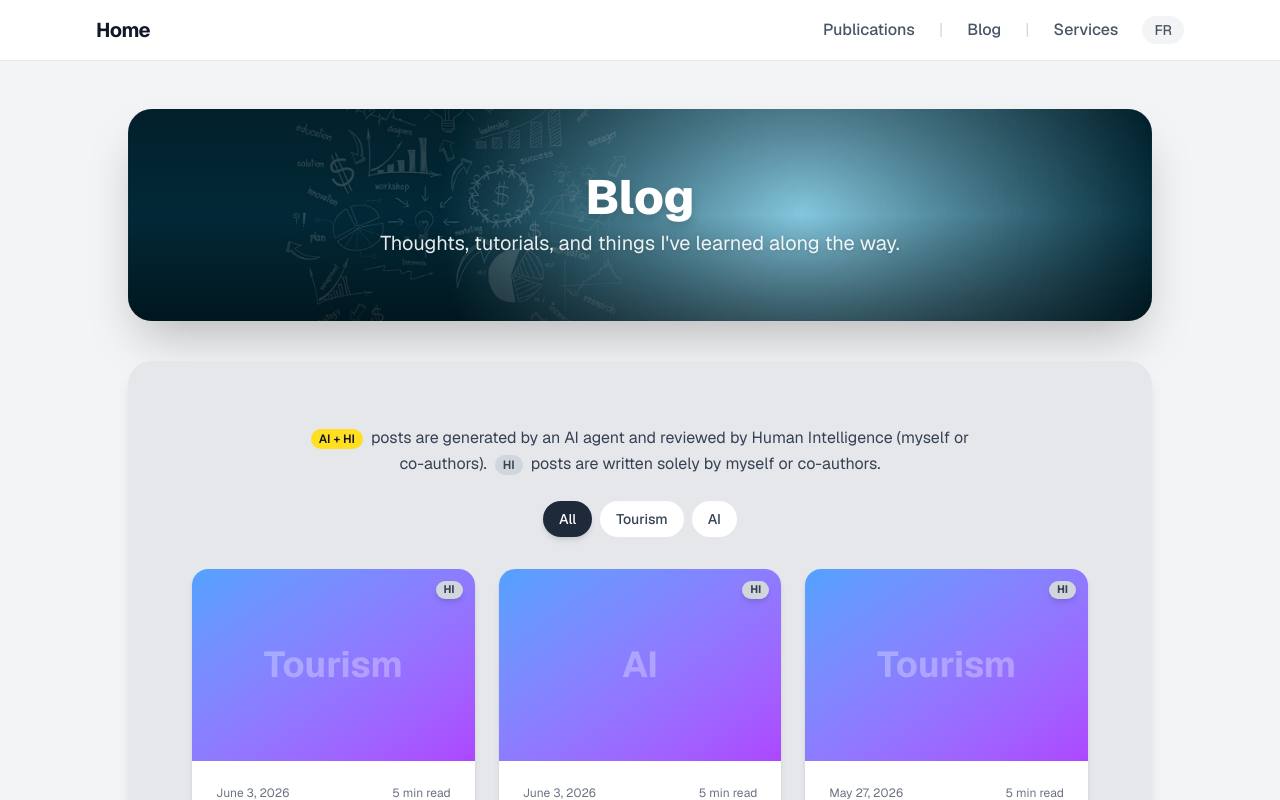
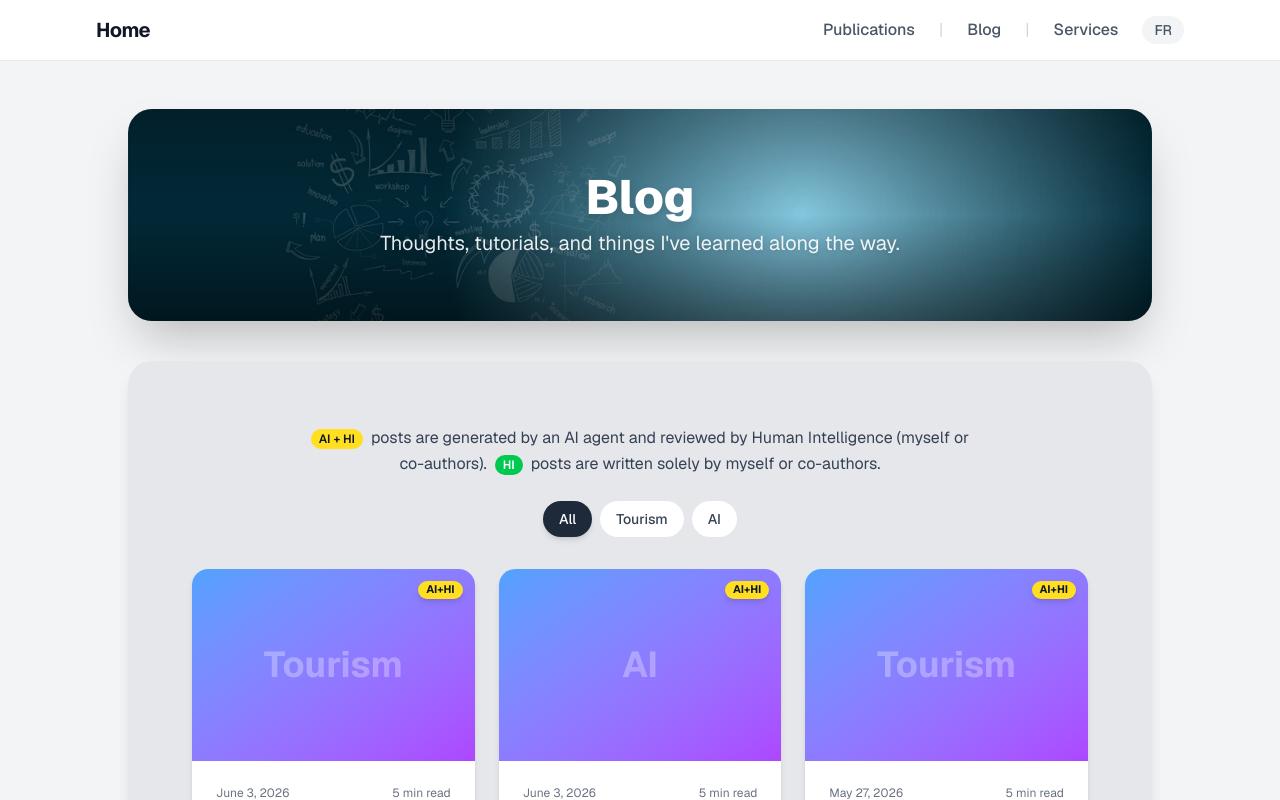
Before and after one commit to rodricfanou/rodricfanou.github.io, a Next.js app: page /blog in a window 1280 px wide. Shown: the top 800 px of the page. Built offline with nearby package versions, Linux system fonts and the light colour scheme.

Commit message:
Change all posts to AI+HI; recolor HI badge to green

```diff
--- a/src/app/blog/[id]/page.tsx
+++ b/src/app/blog/[id]/page.tsx
@@ -13,7 +13,7 @@ export default async function BlogPost({ params }: { params: Promise<{ id: strin
       title: "This Week in AI: Silicon Valley Heads to Wall Street and the Search Bar Disappears",
       date: "2026-06-03",
       readTime: "5 min",
-      type: "HI",
+      type: "AI+HI",
       content: (
         <div className="space-y-8 text-gray-700 text-base leading-relaxed md:text-lg text-justify">
 
@@ -95,7 +95,7 @@ export default async function BlogPost({ params }: { params: Promise<{ id: strin
       title: "Cape Town: Twenty Essential Encounters in the Mother City",
       date: "2026-06-03",
       readTime: "5 min",
-      type: "HI",
+      type: "AI+HI",
       content: (
         <div className="space-y-6 text-gray-700 text-base leading-relaxed md:text-lg text-justify">
 
@@ -333,7 +333,7 @@ export default async function BlogPost({ params }: { params: Promise<{ id: strin
       title: "Rio de Janeiro: Essential Encounters in the Cidade Maravilhosa",
       date: "2026-05-27",
       readTime: "5 min",
-      type: "HI",
+      type: "AI+HI",
       content: (
         <div className="space-y-6 text-gray-700 text-base leading-relaxed md:text-lg text-justify">
 
@@ -623,7 +623,7 @@ export default async function BlogPost({ params }: { params: Promise<{ id: strin
       title: "Tokyo: Twenty Essential Encounters in one of the World's Greatest Cities",
       date: "2026-05-27",
       readTime: "5 min",
-      type: "HI",
+      type: "AI+HI",
       content: (
         <div className="space-y-6 text-gray-700 text-base leading-relaxed md:text-lg text-justify">
 
@@ -857,7 +857,7 @@ export default async function BlogPost({ params }: { params: Promise<{ id: strin
       title: "This Week in AI: Google Goes Agentic, OpenAI Proves a Theorem, and ChatGPT Gets Ads",
       date: "2026-05-26",
       readTime: "5 min",
-      type: "HI",
+      type: "AI+HI",
       content: (
         <div className="space-y-8 text-gray-700 text-base leading-relaxed md:text-lg text-justify">
           <p>
@@ -930,7 +930,7 @@ export default async function BlogPost({ params }: { params: Promise<{ id: strin
       title: "Generating AI Agents Using ChatGPT and Claude",
       date: "2026-05-04",
       readTime: "5 min",
-      type: "HI",
+      type: "AI+HI",
       content: (
         <div className="space-y-8 text-gray-700 text-base leading-relaxed md:text-lg text-justify">
           <p>
@@ -995,7 +995,7 @@ export default async function BlogPost({ params }: { params: Promise<{ id: strin
       title: "Building a Daily AI News Agent with ChatGPT and Claude",
       date: "2026-05-04",
       readTime: "5 min",
-      type: "HI",
+      type: "AI+HI",
       content: (
         <div className="space-y-8 text-gray-700 text-base leading-relaxed md:text-lg text-justify">
           <p>
@@ -1095,7 +1095,7 @@ Respond as JSON only.
       title: "From Prompts to Agents: A Practical Framework for Autonomous AI",
       date: "2026-05-09",
       readTime: "5 min",
-      type: "HI",
+      type: "AI+HI",
       content: (
         <div className="space-y-8 text-gray-700 text-base leading-relaxed md:text-lg text-justify">
           <p>
@@ -1235,7 +1235,7 @@ print(result)`}</pre>
       title: "Manus AI: The General Purpose Agent That Actually Works",
       date: "2026-05-19",
       readTime: "6 min",
-      type: "HI",
+      type: "AI+HI",
       content: (
         <div className="space-y-8 text-gray-700 text-base leading-relaxed md:text-lg text-justify">
           <p>
@@ -1486,7 +1486,7 @@ print(result)`}</pre>
                 <span className={`px-2 py-0.5 rounded-full text-[11px] font-bold leading-tight ${
                   post.type === "AI+HI"
                     ? "bg-yellow-300 text-gray-900"
-                    : "bg-gray-300 text-gray-700"
+                    : "bg-green-500 text-white"
                 }`}>
                   {post.type}
                 </span>
--- a/src/app/blog/page.tsx
+++ b/src/app/blog/page.tsx
@@ -22,7 +22,7 @@ const posts: BlogPost[] = [
     excerpt: "From Table Mountain at dawn and Bo-Kaap's painted houses to African penguins at Boulders Beach, the UNESCO-listed Robben Island, and live jazz every night in De Waterkant: an honest four-day account of twenty encounters that explain why Cape Town is one of the most dramatically beautiful cities on earth.",
     category: "Tourism",
     readTime: "5 min",
-    type: "HI",
+    type: "AI+HI",
   },
   {
     id: 8,
@@ -31,7 +31,7 @@ const posts: BlogPost[] = [
     excerpt: "Anthropic filed a confidential S-1 targeting a $1.75 trillion valuation on $47 billion in annualized revenue. Google declared the biggest shift in search in 25 years. Nvidia entered the $200 billion PC chip market, and Anthropic's Claude Mythos discovered more than 10,000 zero-day vulnerabilities across major operating systems in a single month.",
     category: "AI",
     readTime: "5 min",
-    type: "HI",
+    type: "AI+HI",
   },
   {
     id: 7,
@@ -40,7 +40,7 @@ const posts: BlogPost[] = [
     excerpt: "From the hike through Tijuca rainforest to Christ the Redeemer at dawn, Arpoador's applauding crowds at sunset, live samba in Lapa until 4 AM, and Michelin-starred counters in Botafogo: an honest account of twenty encounters that explain why Rio de Janeiro is one of the most dramatically beautiful cities on earth.",
     category: "Tourism",
     readTime: "5 min",
-    type: "HI",
+    type: "AI+HI",
   },
   {
     id: 6,
@@ -49,7 +49,7 @@ const posts: BlogPost[] = [
     excerpt: "From the organized bedlam of Shibuya Crossing at midnight to pre-dawn sushi at Tsukiji and jazz until 5 AM in Golden Gai — an honest account of twenty experiences that explain why Tokyo ruins you for every other city.",
     category: "Tourism",
     readTime: "5 min",
-    type: "HI",
+    type: "AI+HI",
   },
   {
     id: 5,
@@ -58,7 +58,7 @@ const posts: BlogPost[] = [
     excerpt: "An OpenAI reasoning model disproved an 80-year-old conjecture in discrete geometry. Google turned I/O into an agentic product launch with Gemini Spark and Gemini 3.5 Flash. OpenAI expanded its ad platform globally while Anthropic disclosed a model too dangerous to release — and targeted a $900 billion valuation.",
     category: "AI",
     readTime: "5 min",
-    type: "HI",
+    type: "AI+HI",
   },
   {
     id: 4,
@@ -67,7 +67,7 @@ const posts: BlogPost[] = [
     excerpt: "Hands-on breakdown of Manus AI — what it is, how it works, and why it represents a real shift from chatbots to autonomous work agents.",
     category: "AI",
     readTime: "6 min",
-    type: "HI",
+    type: "AI+HI",
   },
   {
     id: 3,
@@ -76,7 +76,7 @@ const posts: BlogPost[] = [
     excerpt: "A step-by-step guide to building production-ready AI agents — from simple prompt chaining to tool use, memory, and multi-agent orchestration with guardrails.",
     category: "AI",
     readTime: "5 min",
-    type: "HI",
+    type: "AI+HI",
   },
   {
     id: 1,
@@ -85,7 +85,7 @@ const posts: BlogPost[] = [
     excerpt: "How I combine ChatGPT and Claude to build autonomous agents that plan, reason, and execute multi-step tasks. A practical guide to dual-model orchestration.",
     category: "AI",
     readTime: "5 min",
-    type: "HI",
+    type: "AI+HI",
   },
   {
     id: 2,
@@ -94,7 +94,7 @@ const posts: BlogPost[] = [
     excerpt: "A deep dive into my three-stage pipeline for automated AI news curation: scraping, filtering with GPT-4o-mini, and deep analysis with Claude Sonnet 4.",
     category: "AI",
     readTime: "5 min",
-    type: "HI",
+    type: "AI+HI",
   },
 ];
 
@@ -138,7 +138,7 @@ export default function Blog() {
             <p className="text-sm md:text-base leading-relaxed max-w-2xl mx-auto">
               <span className="inline-flex items-center gap-1 px-2 py-0.5 rounded-full text-xs font-semibold bg-yellow-300 text-gray-900 mr-1">AI + HI</span>
               &nbsp;posts are generated by an AI agent and reviewed by Human Intelligence (myself or co-authors).
-              <span className="inline-flex items-center gap-1 px-2 py-0.5 rounded-full text-xs font-semibold bg-gray-300 text-gray-700 ml-2 mr-1">HI</span>
+              <span className="inline-flex items-center gap-1 px-2 py-0.5 rounded-full text-xs font-semibold bg-green-500 text-white ml-2 mr-1">HI</span>
               &nbsp;posts are written solely by myself or co-authors.
             </p>
           </div>
@@ -171,7 +171,7 @@ export default function Blog() {
                   <span className={`absolute top-3 right-3 px-2 py-0.5 rounded-full text-[11px] font-bold leading-tight shadow-md ${
                     post.type === "AI+HI"
                       ? "bg-yellow-300 text-gray-900"
-                      : "bg-gray-300 text-gray-700"
+                      : "bg-green-500 text-white"
                   }`}>
                     {post.type}
                   </span>
```
